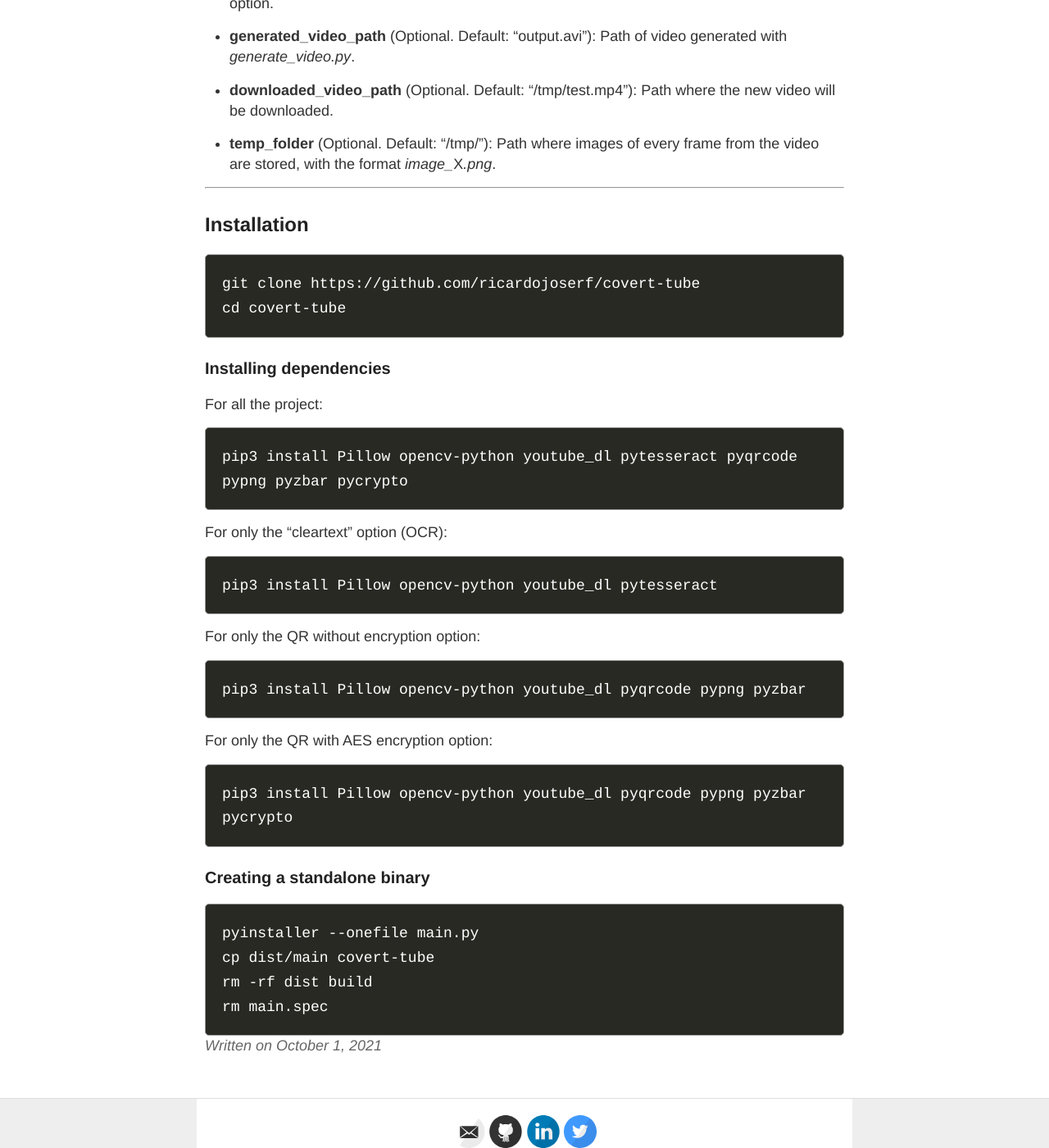
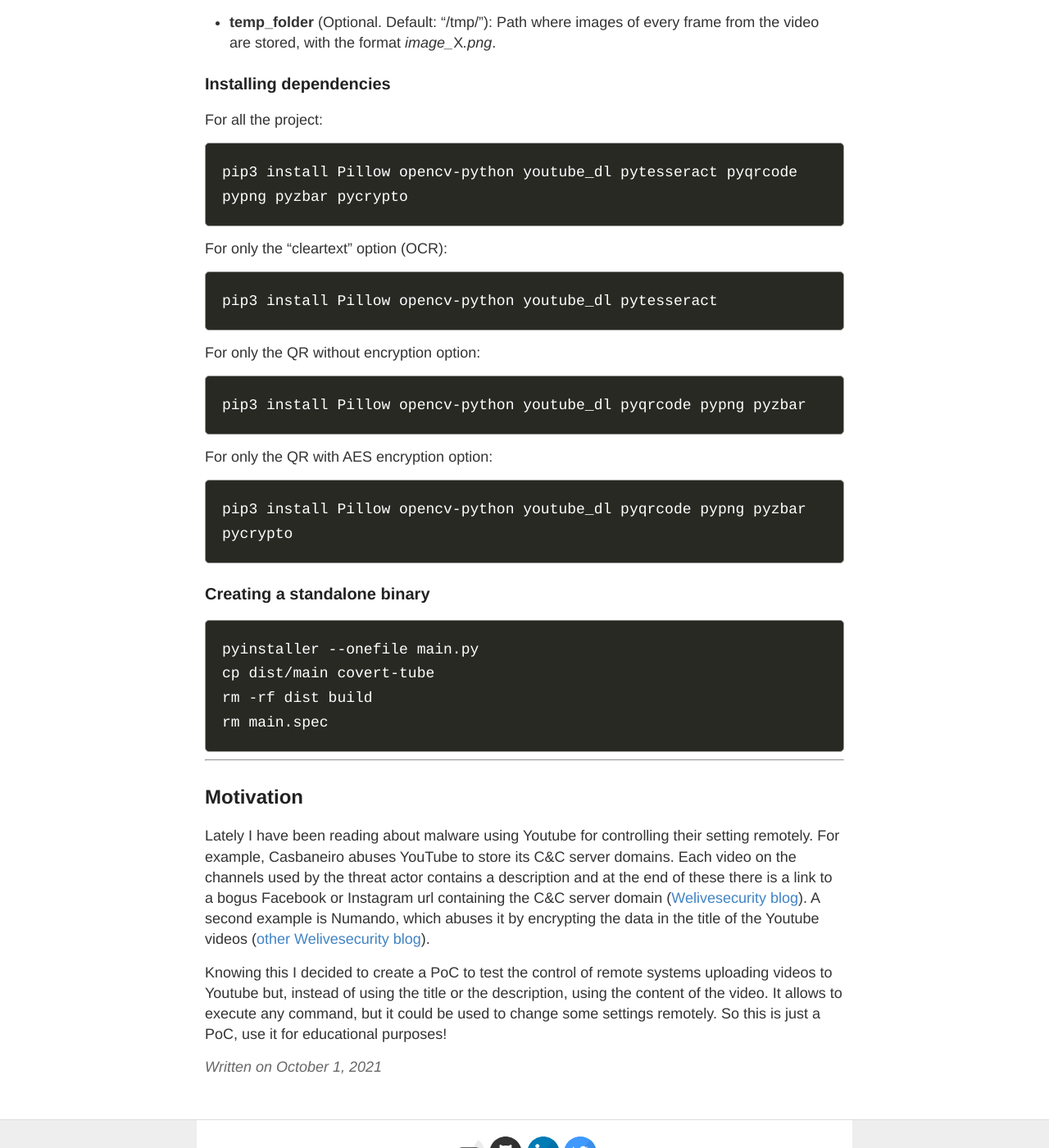
Before and after one commit to ricardojoserf/ricardojoserf.github.io, a Jekyll site: the page built from _posts/2021-10-1-covert-tube.md, in a window 1280 px wide and 1400 px high, scrolled down 2861 px. Shown: the whole window at 82% size. Built offline with Jekyll 4.4.1, drawn with Linux system fonts in a browser that asks for light colours; some of the changed text lies outside the part shown.

Commit message:
Update 2021-10-1-covert-tube.md

````diff
--- a/_posts/2021-10-1-covert-tube.md
+++ b/_posts/2021-10-1-covert-tube.md
@@ -47,6 +40,14 @@
 
 ![img4](https://raw.githubusercontent.com/ricardojoserf/ricardojoserf.github.io/master/images/covert-tube/image4.png)
 
+--------------------------------------------------------------------------------------
+
+## Installation
+
+```
+git clone https://github.com/ricardojoserf/covert-tube
+cd covert-tube
+```
 
 ### Configuration
 
@@ -72,15 +73,6 @@
 - **downloaded_video_path** (Optional. Default: "/tmp/test.mp4"): Path where the new video will be downloaded.
 
 - **temp_folder** (Optional. Default: "/tmp/"): Path where images of every frame from the video are stored, with the format *image_*X*.png*.
-
---------------------------------------------------------------------------------------
-
-## Installation
-
-```
-git clone https://github.com/ricardojoserf/covert-tube
-cd covert-tube
-```
 
 ### Installing dependencies
 
@@ -115,3 +107,11 @@
 rm -rf dist build
 rm main.spec
 ```
+
+--------------------------------------------------------------------------------------
+
+## Motivation
+
+Lately I have been reading about malware using Youtube for controlling their setting remotely. For example, Casbaneiro abuses YouTube to store its C&C server domains. Each video on the channels used by the threat actor contains a description and at the end of these there is a link to a bogus Facebook or Instagram url containing the C&C server domain ([Welivesecurity blog](https://www.welivesecurity.com/2019/10/03/casbaneiro-trojan-dangerous-cooking/)). A second example is Numando, which abuses it by encrypting the data in the title of the Youtube videos ([other Welivesecurity blog](https://www.welivesecurity.com/2021/09/17/numando-latam-banking-trojan/)).
+
+Knowing this I decided to create a PoC to test the control of remote systems uploading videos to Youtube but, instead of using the title or the description, using the content of the video. It allows to execute any command, but it could be used to change some settings remotely. So this is just a PoC, use it for educational purposes!
````
Also changed, not shown: other parts of _posts/2021-10-1-covert-tube.md (+0 -7 lines).
